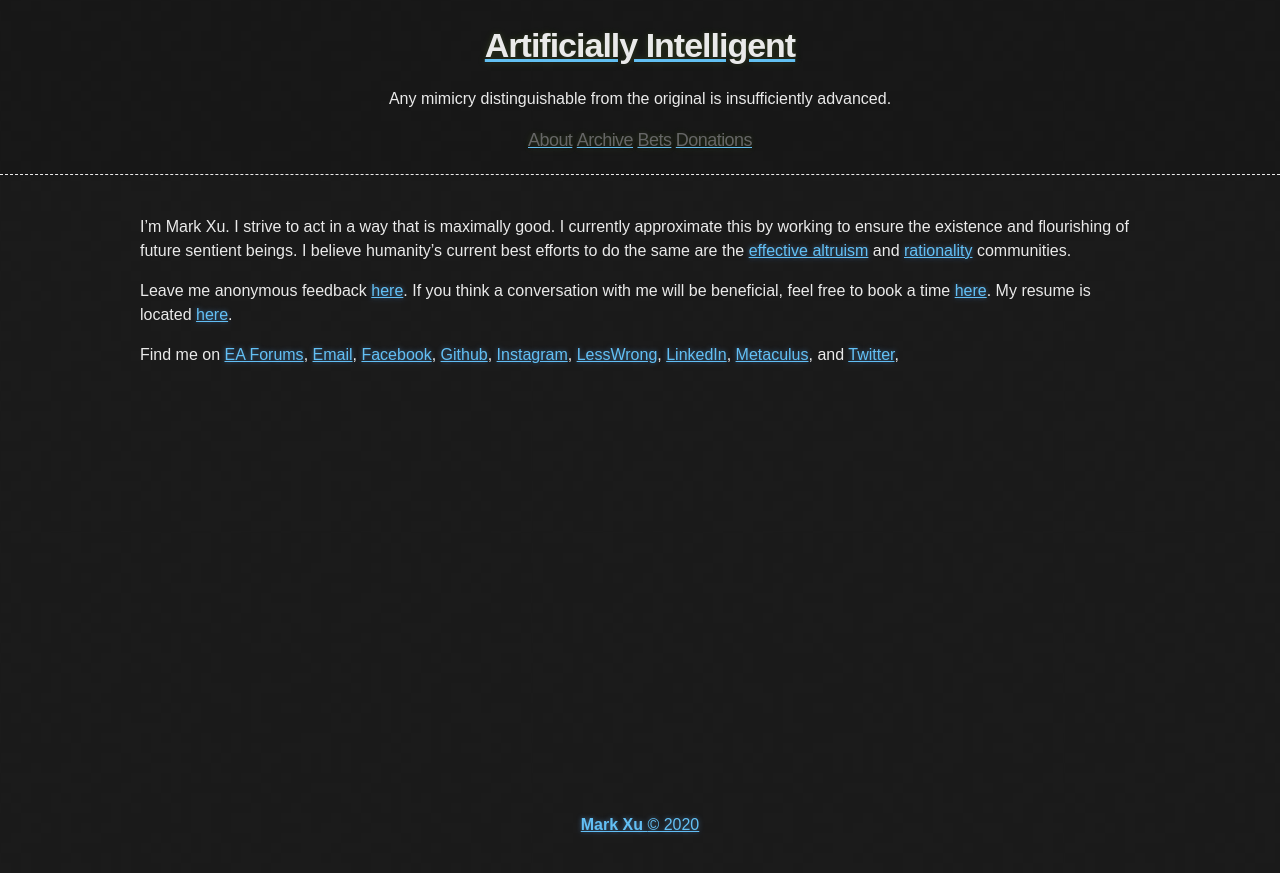
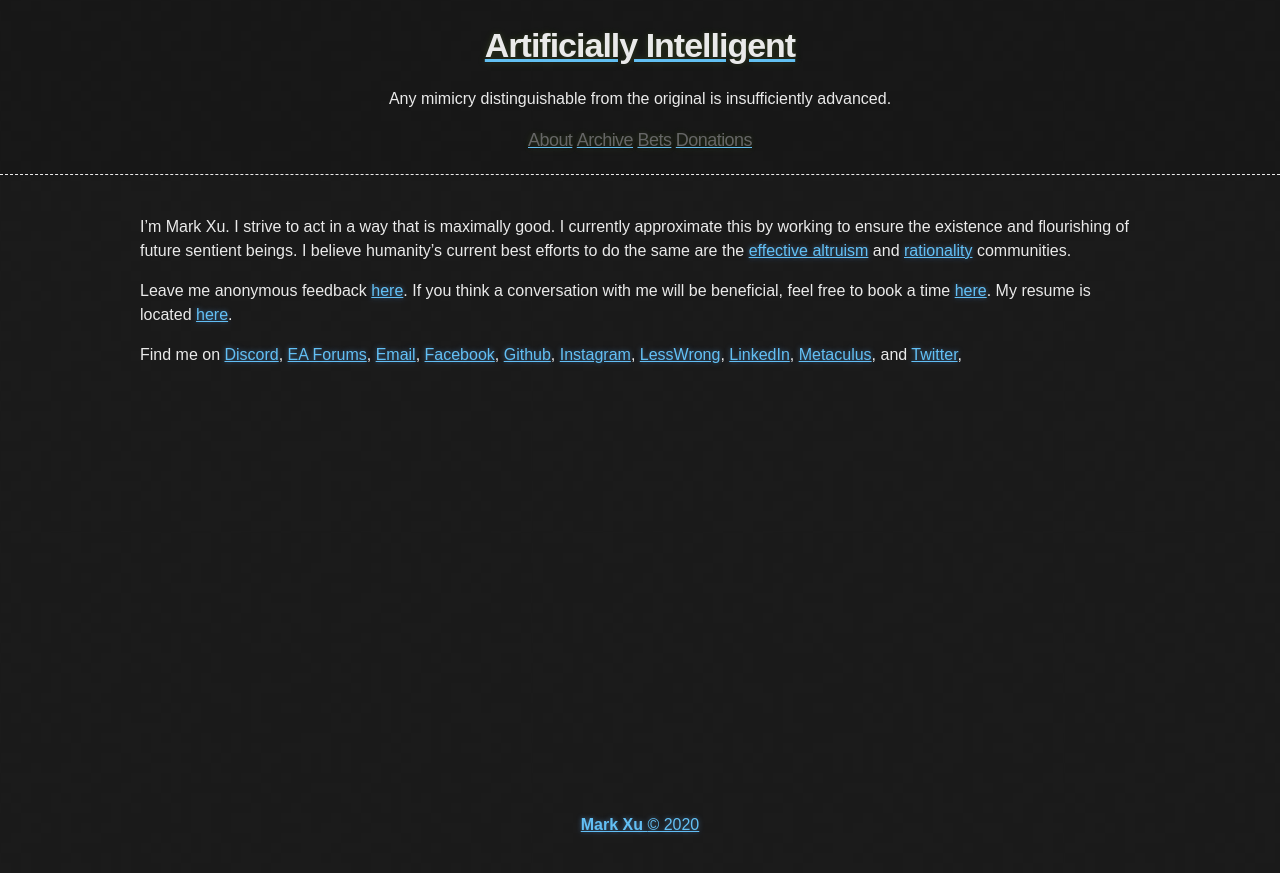
Before and after one commit to tocttou/hacker-blog, a Jekyll site: the page built from about.md, in a window 1280 px wide. Shown: the top 873 px of the page. Built offline with Jekyll 4.4.1, drawn with Linux system fonts in a browser that asks for light colours.

Commit message:
Update about.md

```diff
--- a/about.md
+++ b/about.md
@@ -7,4 +7,4 @@ I'm Mark Xu. I strive to act in a way that is maximally good. I currently approx
 
 Leave me anonymous feedback [here](https://www.admonymous.co/mark). If you think a conversation with me will be beneficial, feel free to book a time [here](https://calendly.com/markxu). My resume is located [here](/downloads/resume.pdf).
 
-Find me on [EA Forums](https://forum.effectivealtruism.org/users/mark-xu), [Email](mailto:m@rkxu.me), [Facebook](https://www.facebook.com/markxu0), [Github](https://github.com/markzxu), [Instagram](https://www.instagram.com/markzxu/),  [LessWrong](https://www.lesswrong.com/users/mark-xu), [LinkedIn](https://www.linkedin.com/in/xu-mark/), [Metaculus](https://www.metaculus.com/accounts/profile/112002/), and [Twitter](https://twitter.com/markzxu),
+Find me on [Discord](Mark Xu#7373), [EA Forums](https://forum.effectivealtruism.org/users/mark-xu), [Email](mailto:m@rkxu.me), [Facebook](https://www.facebook.com/markxu0), [Github](https://github.com/markzxu), [Instagram](https://www.instagram.com/markzxu/), [LessWrong](https://www.lesswrong.com/users/mark-xu), [LinkedIn](https://www.linkedin.com/in/xu-mark/), [Metaculus](https://www.metaculus.com/accounts/profile/112002/), and [Twitter](https://twitter.com/markzxu),
```
